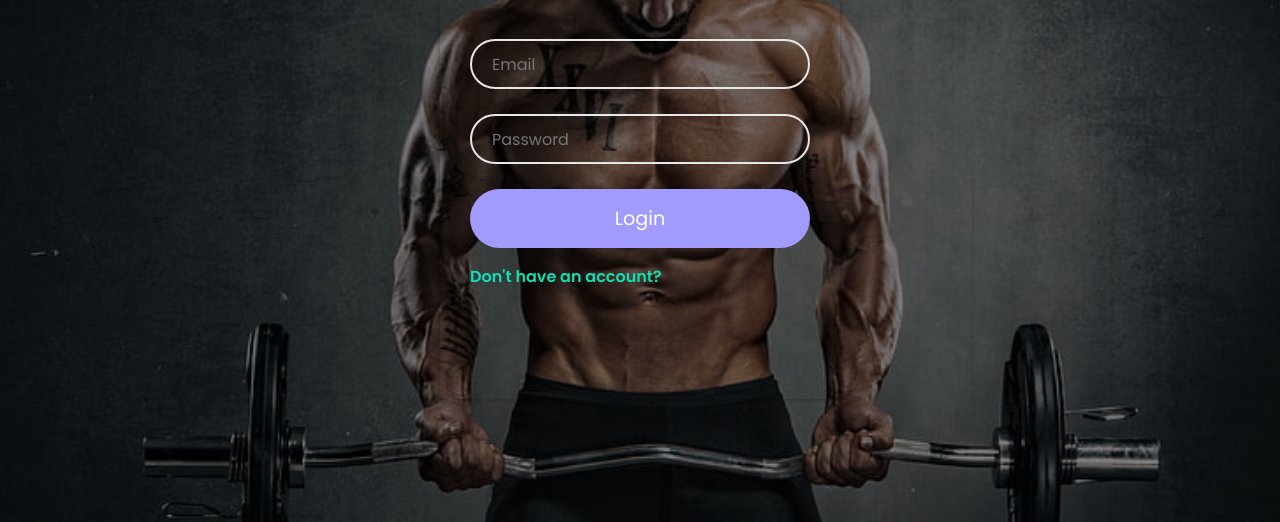
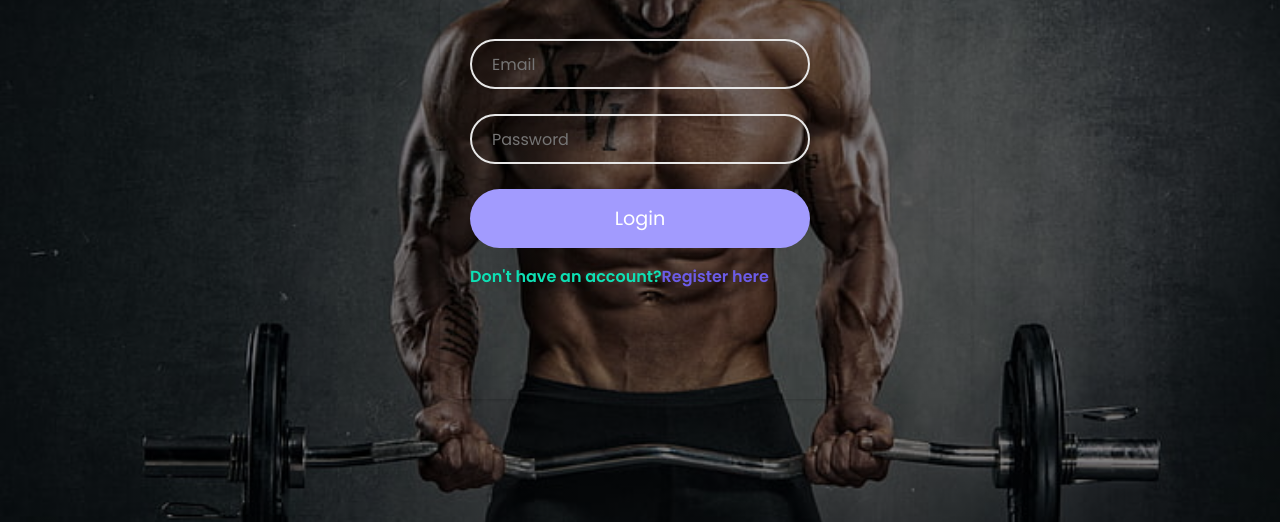
Before and after one commit to shawrohit3653/shawrohit3653.gymsite.io, a PHP site: page / in a window 1280 px wide. Shown: the part 201-723 px from the top of the page. Run offline with PHP 8.4, Linux system fonts and the light colour scheme; data that the repository does not hold is empty.

Commit message:
Update index.php

```diff
--- a/Gym site/index.php
+++ b/Gym site/index.php
@@ -49,7 +49,7 @@ if (isset($_POST['submit'])) {
 			<!-- <a href="https://www.youtube.com/"> -->
 				<button name="submit" class="btn">Login</button>
 			</div>
-			<p class="login-register-text">Don't have an account?<a href="register.php"></a></p>
+			<p class="login-register-text">Don't have an account?<a href="register.php">Register here</a></p>
 		</form>
 	</div>
 </body>
```
